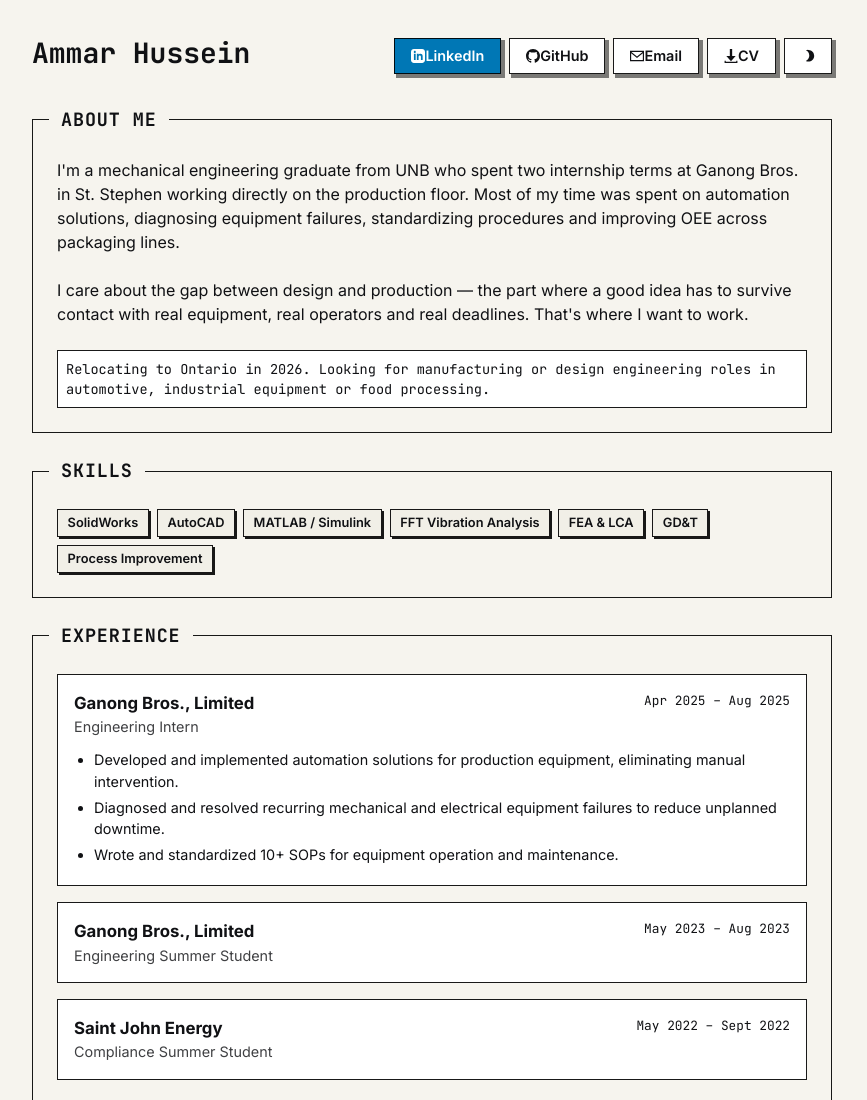
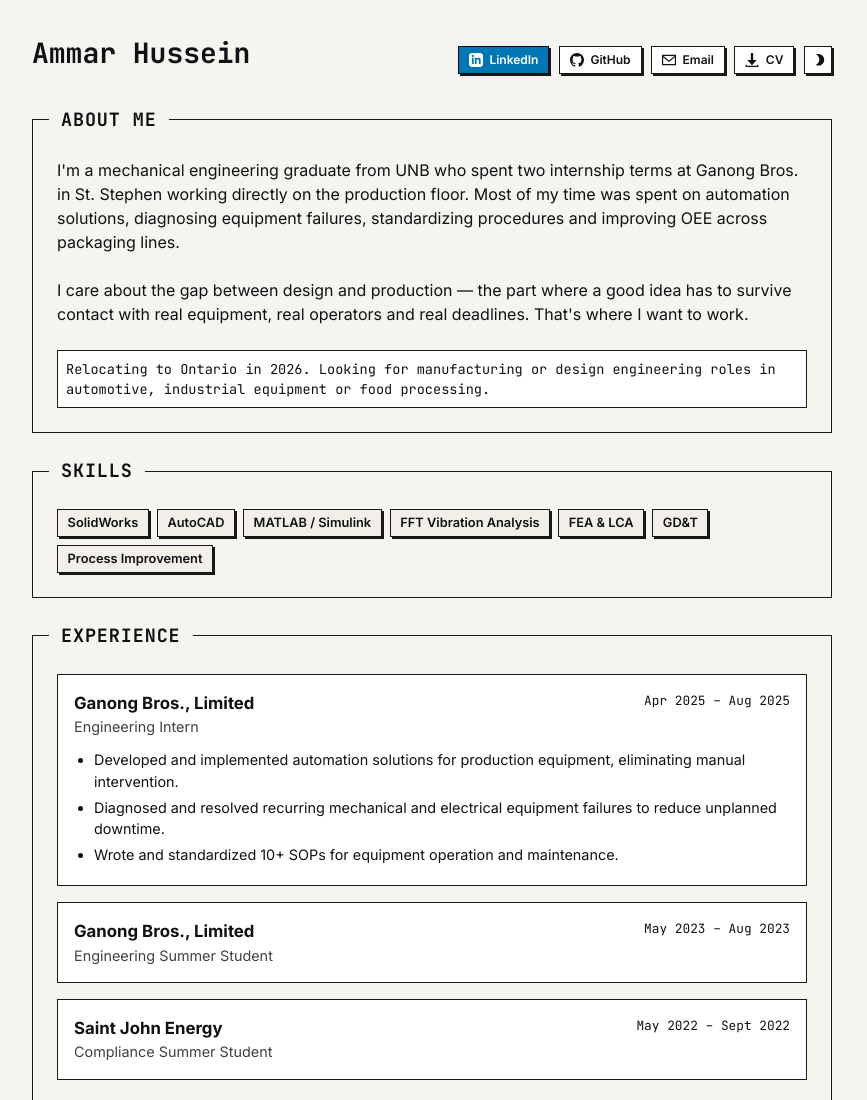
Before and after one commit to ahussein17/ahussein17.github.io, a plain HTML site: page index.html in a window 1280 px wide. Shown: the top 1100 px of the page, without its empty margins (208-1075 px from the left). Drawn offline with Linux system fonts and the light colour scheme.

Commit message:
Update style.css

```diff
--- a/style.css
+++ b/style.css
@@ -56,41 +56,49 @@
 .links-grid {
   display: flex;
   flex-wrap: wrap;
-  gap: 0.5rem;
+  gap: 0.6rem; /* Space between buttons */
 }
 
 .brutal-btn {
   display: inline-flex;
   align-items: center;
   justify-content: center;
-  height: 2.25rem;
-  padding: 0 1rem;
+  gap: 0.4rem; /* Space between the icon and the text */
+  height: 28px; /* Strict height for the "thin" look */
+  padding: 0 10px; /* Tighter left/right padding */
   border: 1px solid var(--border);
   background: var(--panel);
   color: var(--text);
   text-decoration: none;
-  font-size: 0.9rem;
+  font-size: 0.75rem; /* Slightly smaller text fits the thin box */
   font-weight: 600;
-  box-shadow: var(--shadow);
+  box-shadow: 2px 2px 0px var(--border); /* Sharp, solid shadow */
   transition: all 0.1s ease;
   cursor: pointer;
   font-family: inherit;
 }
 
+/* Make it look like it's being pressed down when hovered */
 .brutal-btn:hover {
-  background: var(--text);
-  color: var(--panel);
+  transform: translate(2px, 2px);
+  box-shadow: 0px 0px 0px var(--border);
 }
 
 /* ── LINKEDIN BUTTON OVERRIDES ── */
 .linkedin-btn {
-  background: #0077b5; /* Official LinkedIn Blue */
-  color: #ffffff;
+  background: #0077b5 !important;
+  color: #ffffff !important;
+  border-color: var(--border) !important; /* Keep the black border for the aesthetic */
 }
 
 .linkedin-btn:hover {
-  background: #005582; /* Darker blue on hover */
-  color: #ffffff;
+  background: #005582 !important;
+}
+
+/* ── SQUARE ICON BUTTON (DARK MODE MOON) ── */
+.icon-btn {
+  padding: 0;
+  width: 28px; /* Width perfectly matches the 28px height for a square */
 }
 
 /* ── SECTIONS (FIELDSETS) ── */
```
